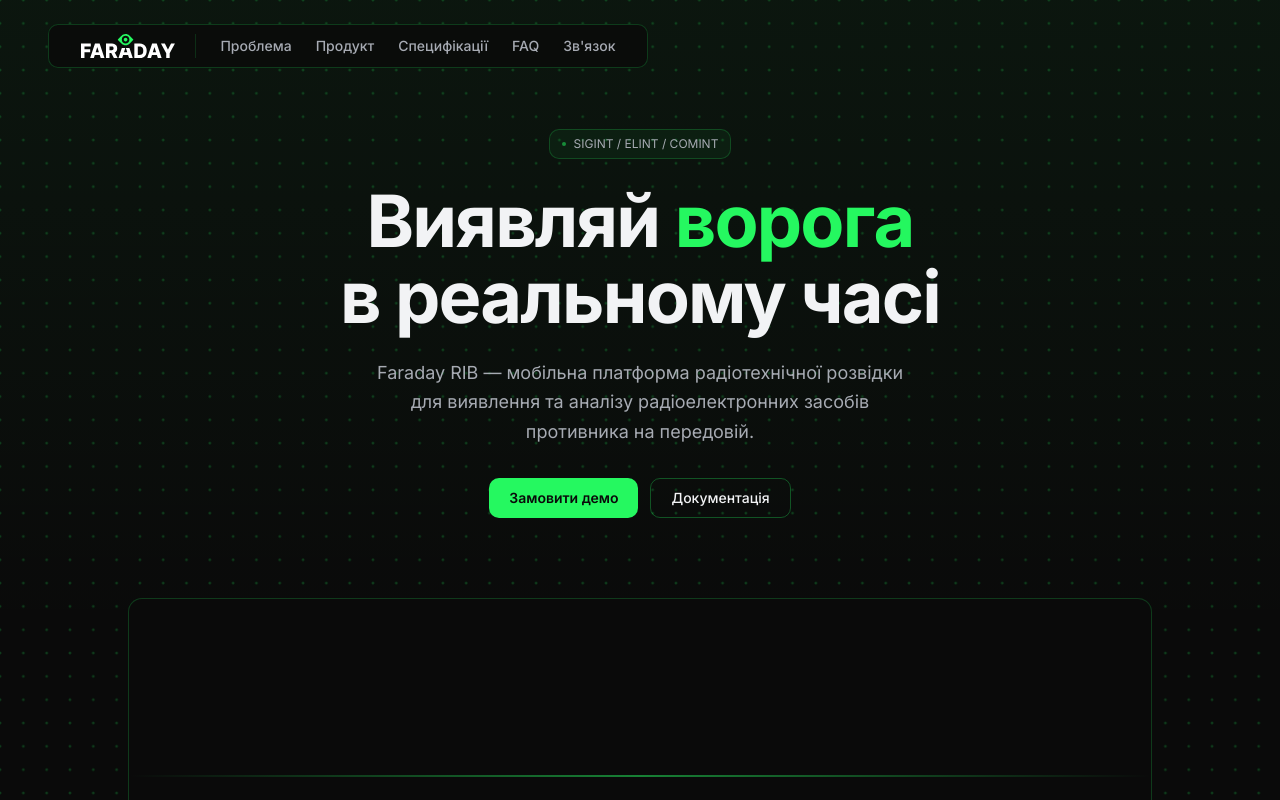
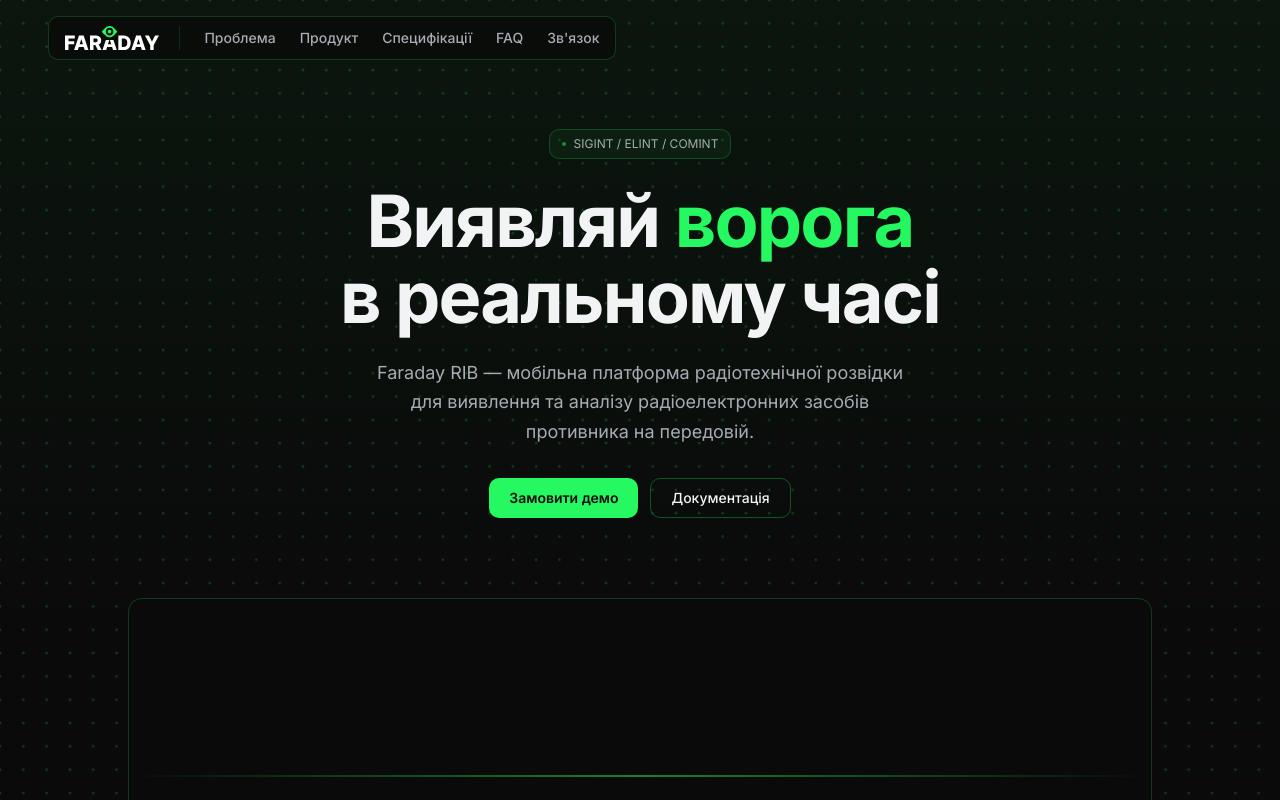
Before and after one commit to silktwo/faraday-test-1, a Next.js app: page / in a window 1280 px wide. Shown: the top 800 px of the page. Built offline with nearby package versions, Linux system fonts and the light colour scheme.

Commit message:
feat: adjust header padding and top margin for better layout

```diff
--- a/app/page.tsx
+++ b/app/page.tsx
@@ -86,9 +86,9 @@ export default function FaradayPage() {
   return (
     <div className="relative min-h-screen bg-[#0A0A0A] text-[#F2F3F5] overflow-x-hidden">
       {/* Desktop header */}
-      <header className="fixed top-6 left-6 right-6 md:left-8 md:right-auto lg:left-12 z-40 flex items-center justify-between md:justify-start">
+      <header className="fixed top-4 left-6 right-6 md:left-8 md:right-auto lg:left-12 z-40 flex items-center justify-between md:justify-start">
         {/* Logo + nav pill */}
-        <div className="flex items-center gap-0 border border-[#25f860]/20 backdrop-blur-md bg-[#0A0A0A]/80 rounded-lg h-11 px-8 py-5">
+        <div className="flex items-center gap-0 border border-[#25f860]/20 backdrop-blur-md bg-[#0A0A0A]/80 rounded-lg h-11 px-4 py-5">
           <button
             onClick={() => window.scrollTo({ top: 0, behavior: "smooth" })}
             className="flex items-center gap-0 hover:opacity-70 transition-opacity duration-300 pr-5 border-r border-[#25f860]/15"
```
